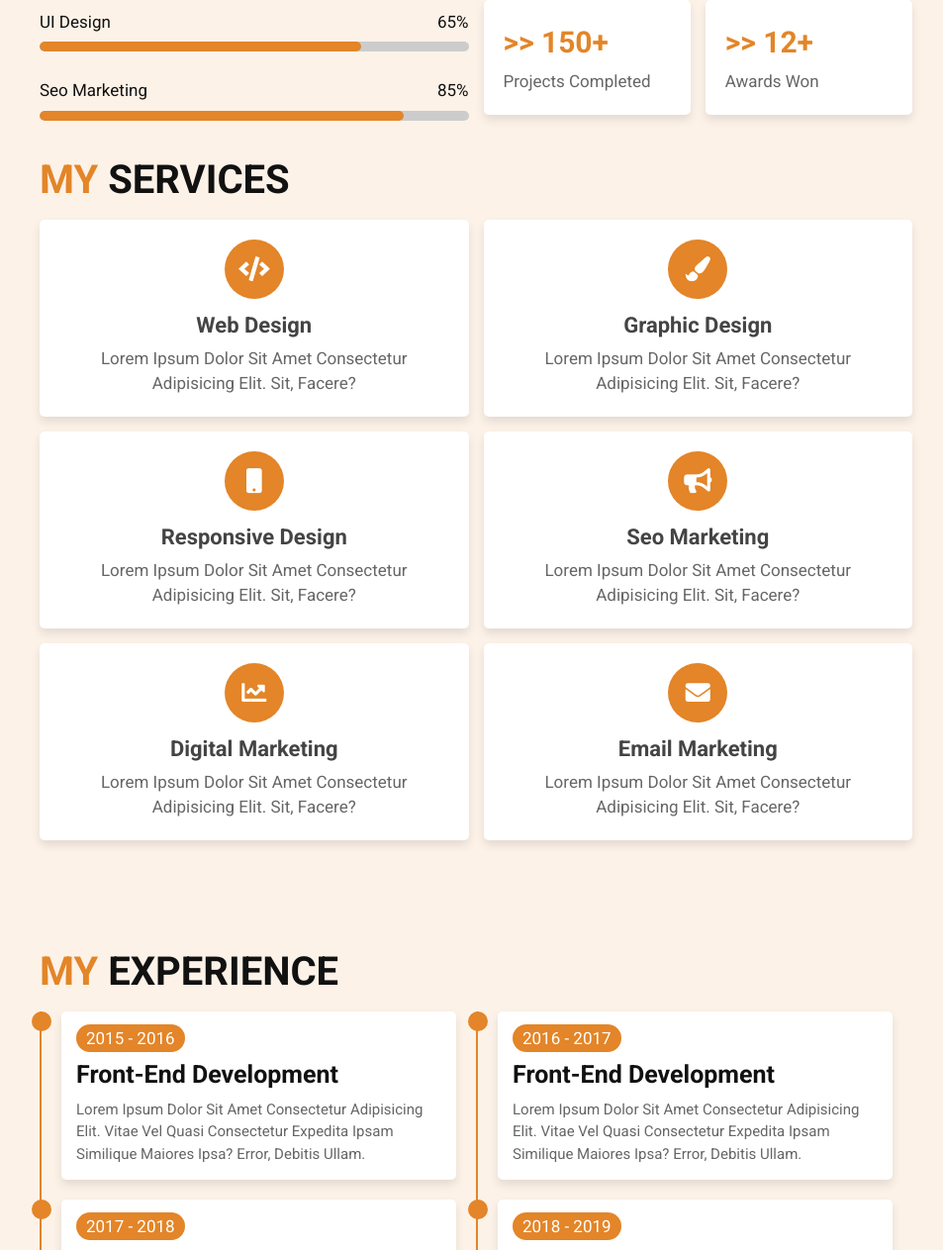
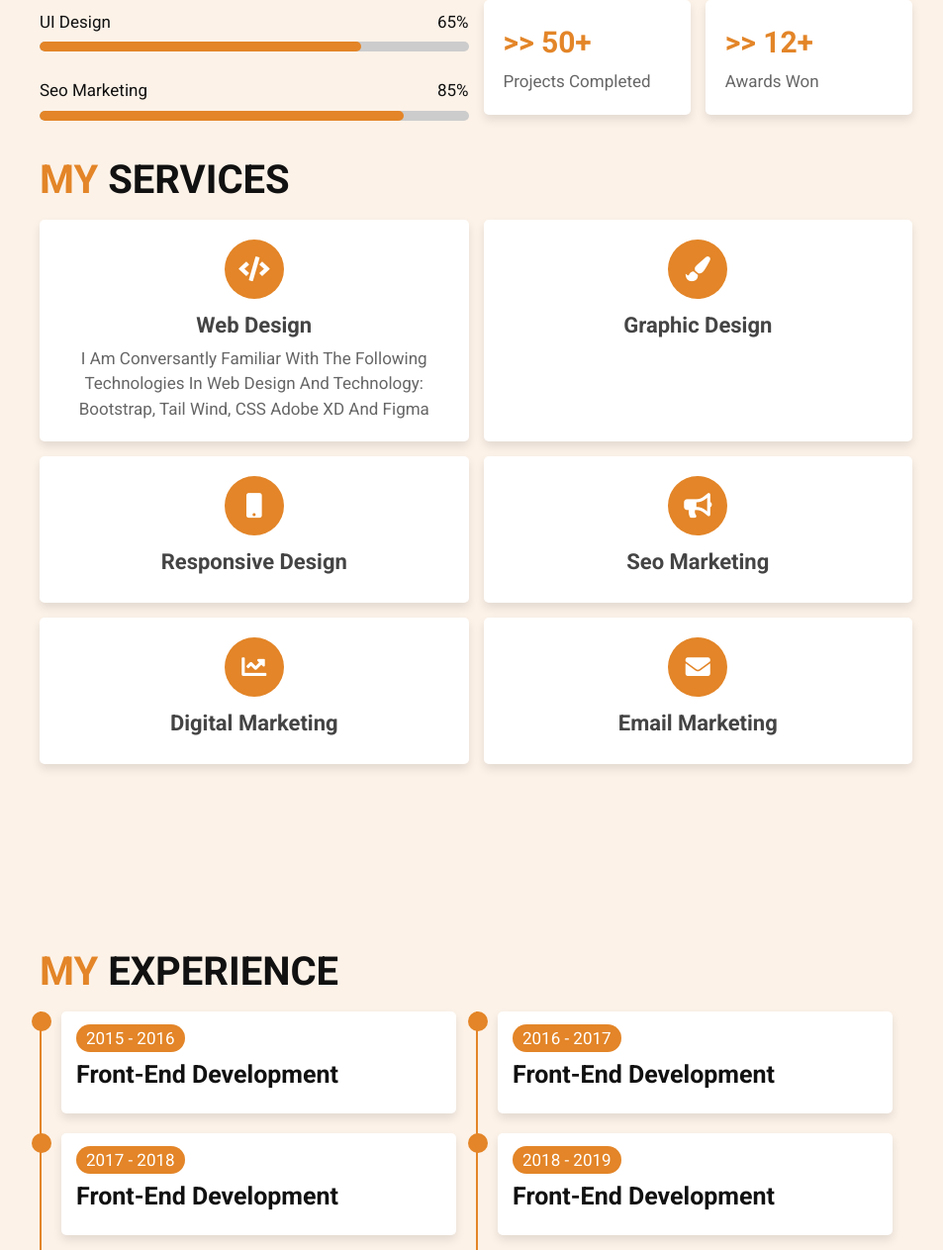
Before and after one commit to Emmanuel-Odero/Portfolio-Book, a plain HTML site: page index.html in a window 1280 px wide. Shown: the part 1537-2800 px from the top of the page at 99% size, without its empty margins (309-1262 px from the left). Drawn offline with Linux system fonts and the light colour scheme; a script that the page names is missing.

Commit message:
content fixed

```diff
--- a/index.html
+++ b/index.html
@@ -56,7 +56,7 @@
         <span class="hi"> hi there... </span>
         <h3>I am <span> Ochieng Odero </span> </h3>
         <p class="info">Am a fulstack developer currently living in Nairobi Kenya</p>
-        <p class="text"> Lorem ipsum dolor, sit amet consectetur adipisicing elit. Alias quidem excepturi natus iste ut. Alias, quod? Earum pariatur obcaecati dolorum! </p>
+        <p class="text"> Am Emmanuel Odero, a scholar and a gentleman. At my spare time I narrate the idea of a cosmological universe through code. Hope you find something instresting in this pages. </p>
         <a href="#about" class="btn">about me</a>
     </div>
 
@@ -82,7 +82,7 @@
 
     <div class="content">
         <h3> my name is Odero & i am a developer and dancer</h3>
-        <p>Lorem ipsum dolor sit amet, consectetur adipisicing elit. Nisi error molestias impedit officia! Exercitationem dignissimos esse eos quas nisi impedit delectus, voluptate ullam iste nostrum at. Dolor culpa eaque omnis.</p>
+        <p>I have a professional background in Business Information Technology, Web Design and Development passionate about Humanity, International Relations and Sustainability; My humanitarian drive has led me to work with more NGO’s than IT firms; </p>
         <div class="box-container">
             <div class="box">
                 <p> <span> age : </span> *** </p>
@@ -137,7 +137,7 @@
             <p>happy clients</p>
         </div>
         <div class="box">
-            <h3> >> 150+ </h3>
+            <h3> >> 50+ </h3>
             <p>projects completed</p>
         </div>
         <div class="box">
@@ -164,37 +164,38 @@
         <div class="box">
             <i class="fas fa-code"></i>
             <h3>web design</h3>
-            <p>Lorem ipsum dolor sit amet consectetur adipisicing elit. Sit, facere?</p>
+            <p>I am conversantly familiar with the following technologies in web design and technology: Bootstrap, Tail Wind, CSS
+	       Adobe XD and Figma</p>
         </div>
 
         <div class="box">
             <i class="fas fa-paint-brush"></i>
             <h3>graphic design</h3>
-            <p>Lorem ipsum dolor sit amet consectetur adipisicing elit. Sit, facere?</p>
+            <p></p>
         </div>
 
         <div class="box">
             <i class="fas fa-mobile"></i>
             <h3>responsive design</h3>
-            <p>Lorem ipsum dolor sit amet consectetur adipisicing elit. Sit, facere?</p>
+            <p></p>
         </div>
 
         <div class="box">
             <i class="fas fa-bullhorn"></i>
             <h3>seo marketing</h3>
-            <p>Lorem ipsum dolor sit amet consectetur adipisicing elit. Sit, facere?</p>
+            <p></p>
         </div>
 
         <div class="box">
             <i class="fas fa-chart-line"></i>
             <h3>digital marketing</h3>
-            <p>Lorem ipsum dolor sit amet consectetur adipisicing elit. Sit, facere?</p>
+            <p></p>
         </div>
 
         <div class="box">
             <i class="fas fa-envelope"></i>
             <h3>email marketing</h3>
-            <p>Lorem ipsum dolor sit amet consectetur adipisicing elit. Sit, facere?</p>
+            <p></p>
         </div>
 
     </div>
@@ -215,7 +216,7 @@
             <div class="content">
                 <span> 2015 - 2016 </span>
                 <h3>front-end development</h3>
-                <p>Lorem ipsum dolor sit amet consectetur adipisicing elit. Vitae vel quasi consectetur expedita ipsam similique maiores ipsa? Error, debitis ullam.</p>
+                <p></p>
             </div>
         </div>
 
@@ -223,7 +224,7 @@
             <div class="content">
                 <span> 2016 - 2017 </span>
                 <h3>front-end development</h3>
-                <p>Lorem ipsum dolor sit amet consectetur adipisicing elit. Vitae vel quasi consectetur expedita ipsam similique maiores ipsa? Error, debitis ullam.</p>
+                <p></p>
             </div>
         </div>
 
@@ -231,7 +232,7 @@
             <div class="content">
                 <span> 2017 - 2018 </span>
                 <h3>front-end development</h3>
-                <p>Lorem ipsum dolor sit amet consectetur adipisicing elit. Vitae vel quasi consectetur expedita ipsam similique maiores ipsa? Error, debitis ullam.</p>
+                <p></p>
             </div>
         </div>
 
@@ -239,7 +240,7 @@
             <div class="content">
                 <span> 2018 - 2019 </span>
                 <h3>front-end development</h3>
-                <p>Lorem ipsum dolor sit amet consectetur adipisicing elit. Vitae vel quasi consectetur expedita ipsam similique maiores ipsa? Error, debitis ullam.</p>
+                <p></p>
             </div>
         </div>
 
@@ -247,7 +248,7 @@
             <div class="content">
                 <span> 2019 - 2020 </span>
                 <h3>front-end development</h3>
-                <p>Lorem ipsum dolor sit amet consectetur adipisicing elit. Vitae vel quasi consectetur expedita ipsam similique maiores ipsa? Error, debitis ullam.</p>
+                <p></p>
             </div>
         </div>
 
@@ -255,7 +256,7 @@
             <div class="content">
                 <span> 2020 - 2021 </span>
                 <h3>front-end development</h3>
-                <p>Lorem ipsum dolor sit amet consectetur adipisicing elit. Vitae vel quasi consectetur expedita ipsam similique maiores ipsa? Error, debitis ullam.</p>
+                <p></p>
             </div>
         </div>
 
```
